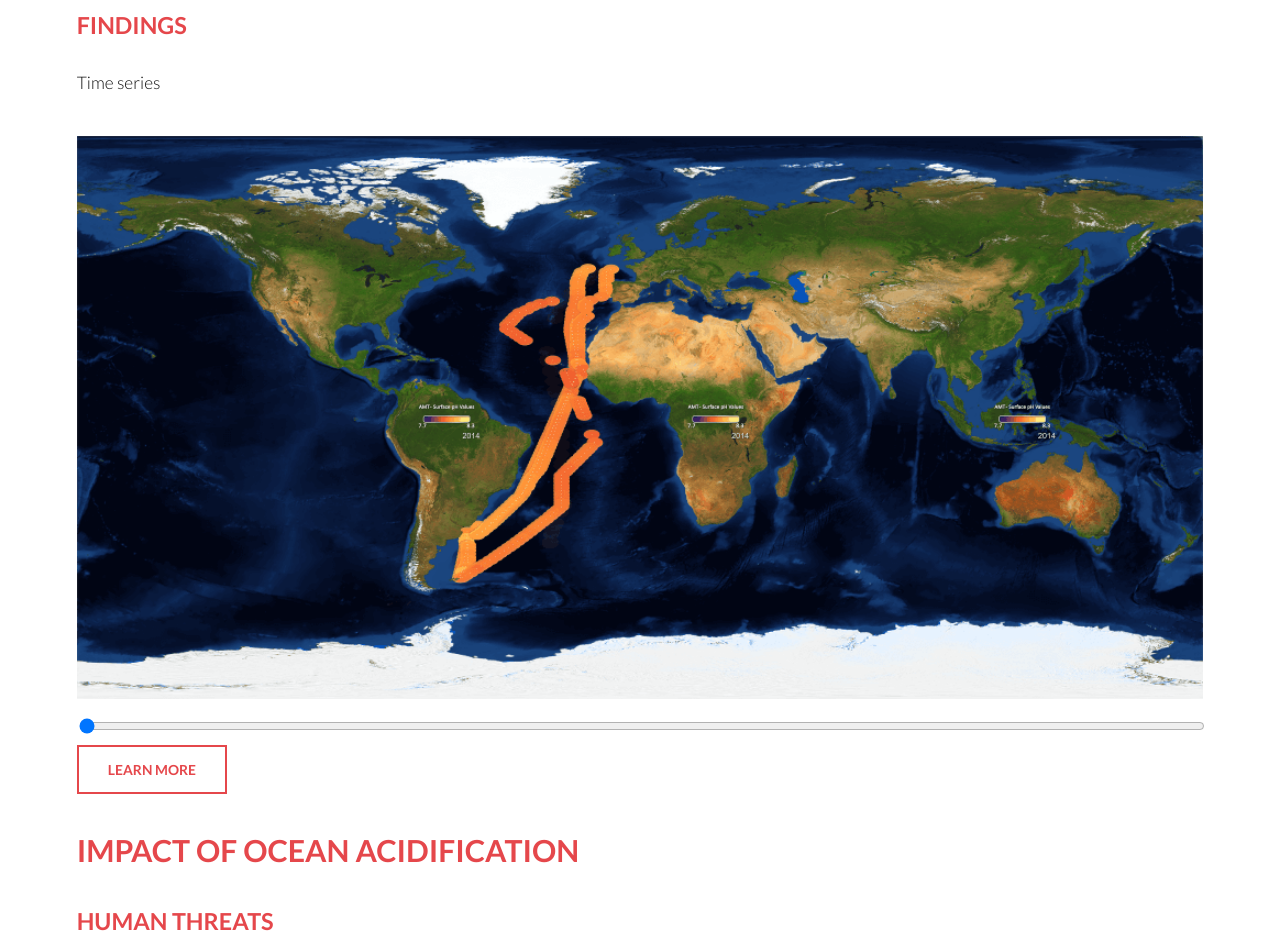
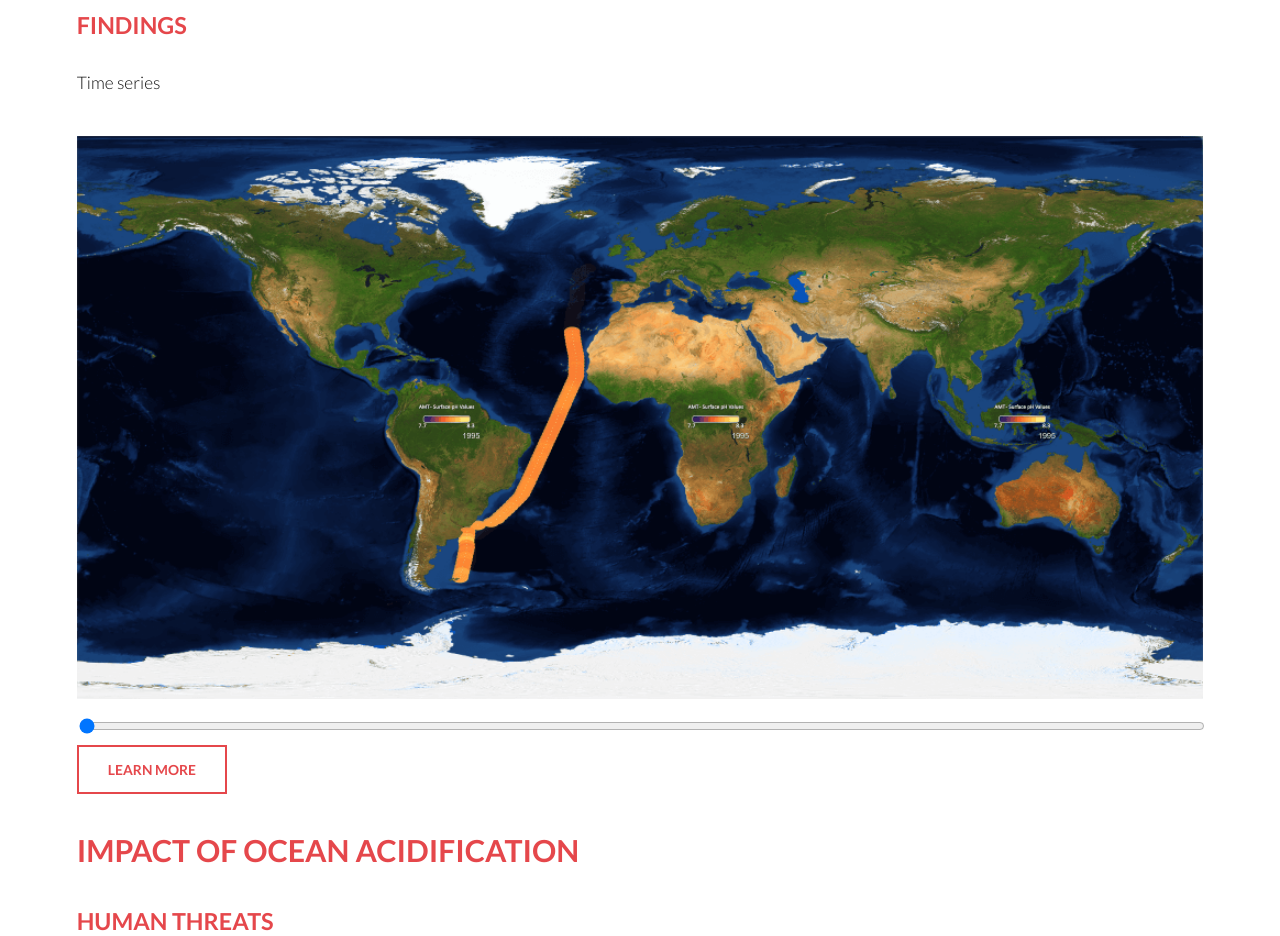
Before and after one commit to bernhard-hofmann/MET-Office-Climate-Data-Challenge-March-2021-MC07-Website, a plain HTML site: page index.html in a window 1280 px wide. Shown: the part 3360-4296 px from the top of the page. Drawn offline with Linux system fonts and the light colour scheme.

Commit message:
Correct default image for time series

```diff
--- a/index.html
+++ b/index.html
@@ -121,7 +121,7 @@
 				</p>
 				<h3>Findings</h3>
 				<p>Time series</p>
-				<img id="timeSeriesImage" src="images/PML/Hack2014.png" style="width:100%">
+				<img id="timeSeriesImage" src="images/PML/Hack1995.png" style="width:100%">
 				<input type="range" id="year" min="1" max="6" style="width:100%" value="1" onchange="setTimeSeriesImage()">
 				<ul class="actions">
 					<li><a href="science.html" class="button alt">Learn More</a></li>
```
